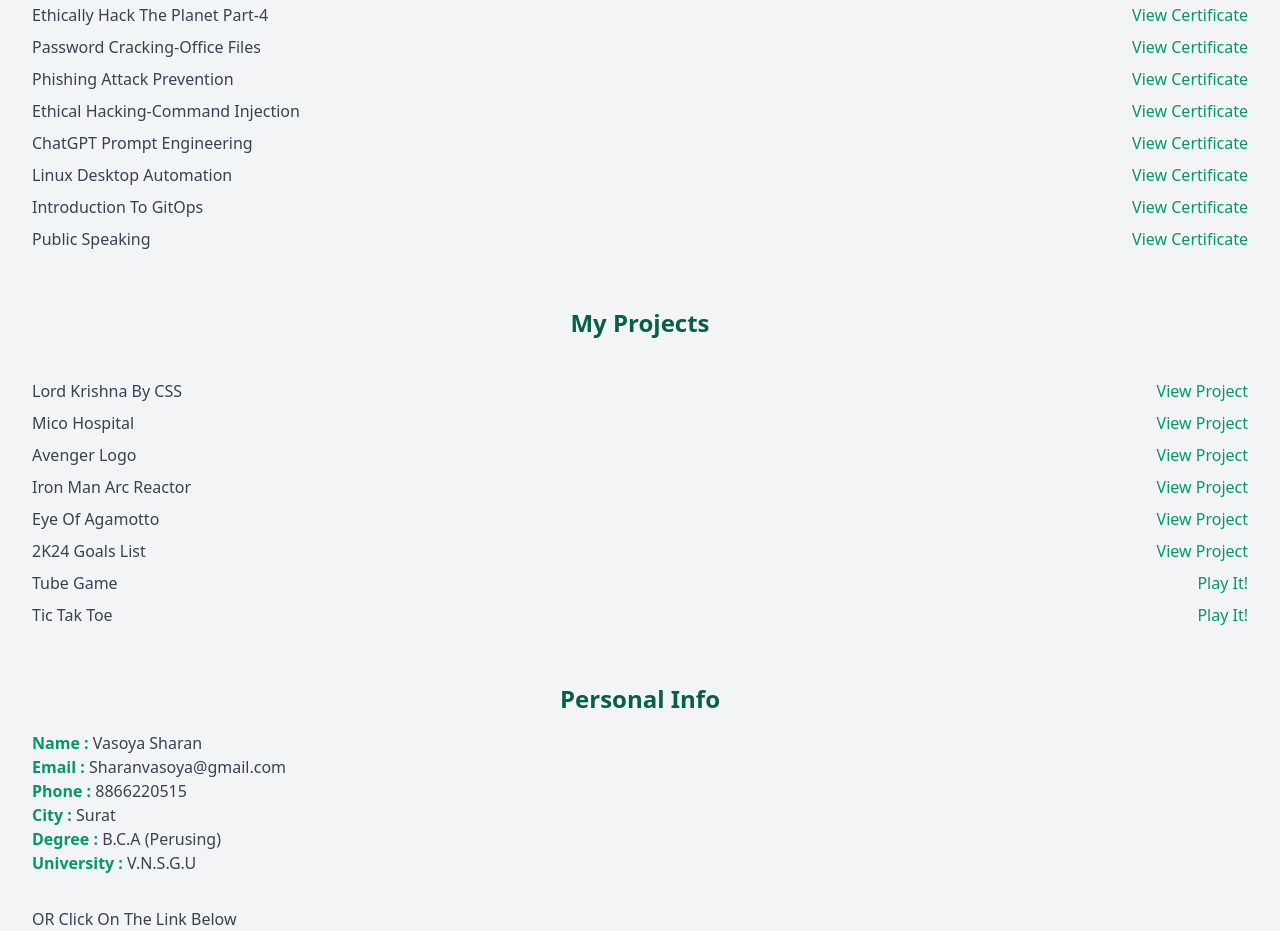
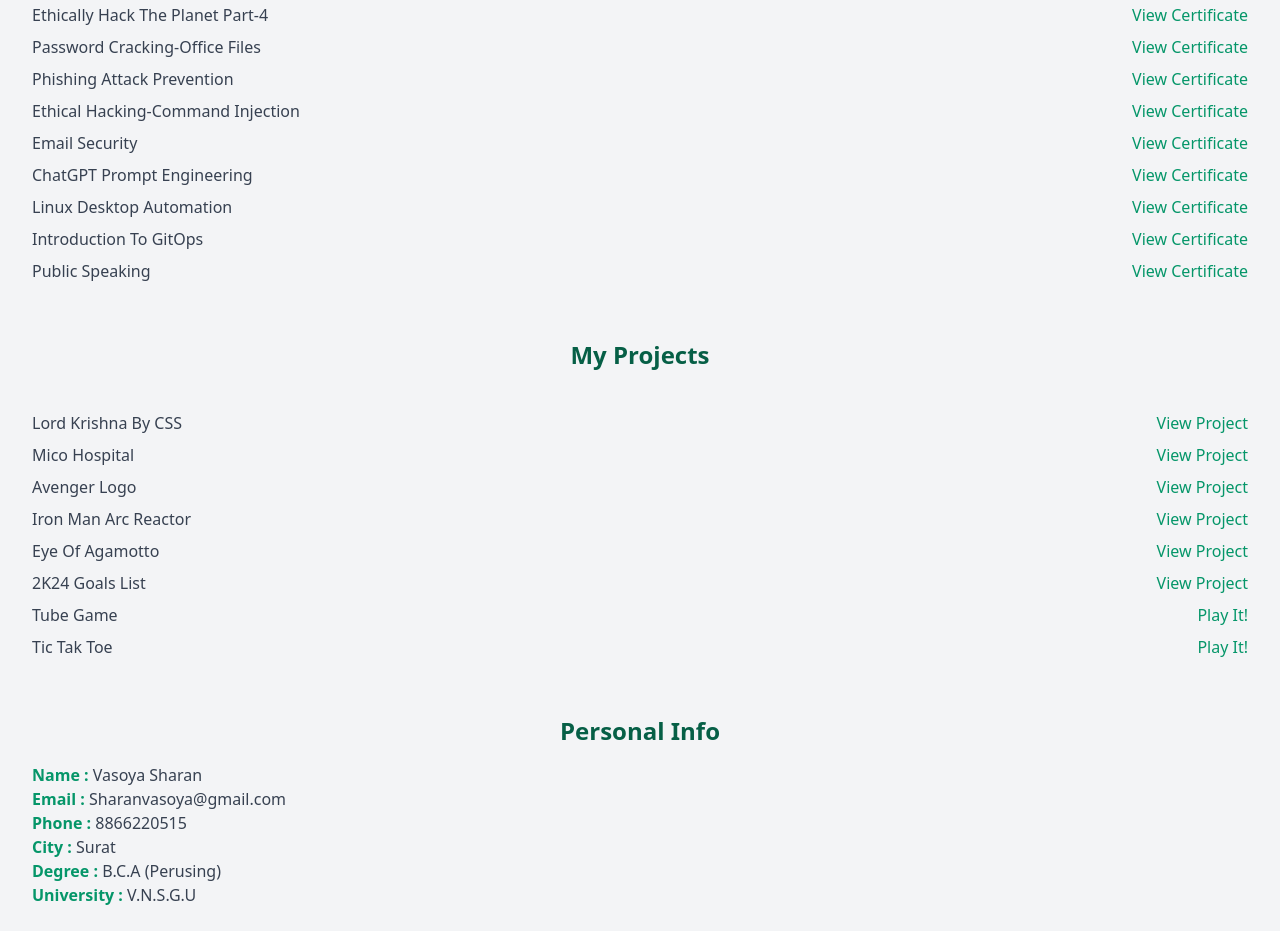
Before and after one commit to Vasoyasharan/MyPortfolio, a plain HTML site: page index.html in a window 1280 px wide. Shown: the part 1495-2426 px from the top of the page. Drawn offline with nearby package versions, Linux system fonts and the light colour scheme.

Commit message:
added new course

```diff
--- a/index.html
+++ b/index.html
@@ -206,6 +206,16 @@
               >View Certificate</a
             >
           </div>
+          <div class="flex justify-between items-center mb-2">
+            <div class="w-full md:w-3/4">
+              <a href="#">Email Security</a>
+            </div>
+            <a
+              class="text-green-600"
+              href="https://udemy-certificate.s3.amazonaws.com/image/UC-f3a16737-5ad3-4429-a023-756d86f72700.jpg"
+              >View Certificate</a
+            >
+          </div>
 
           <div class="flex justify-between items-center mb-2">
             <div class="w-full md:w-3/4">
```
